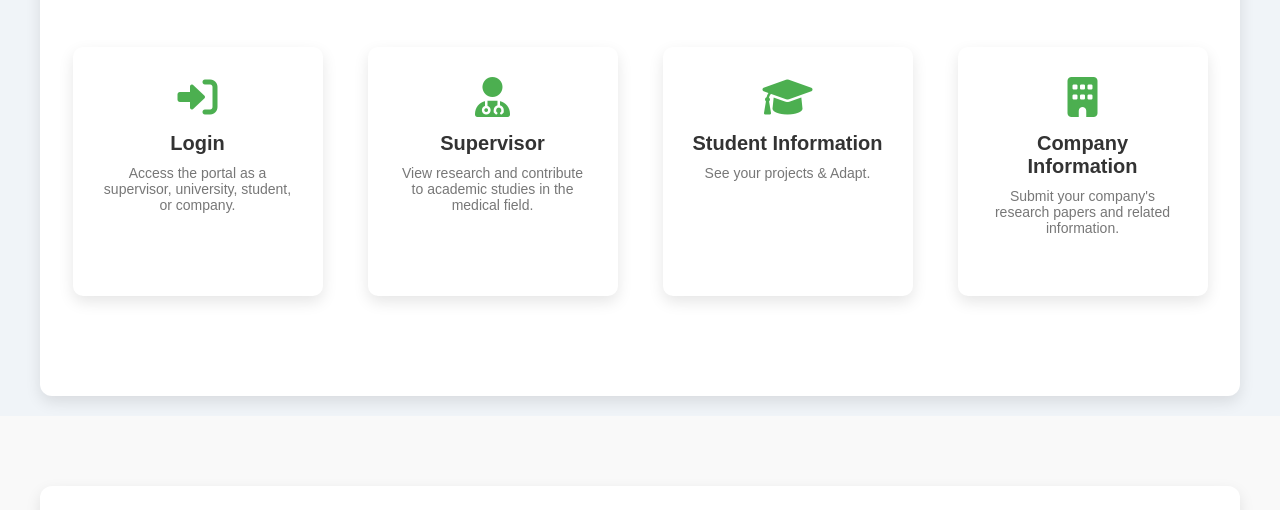
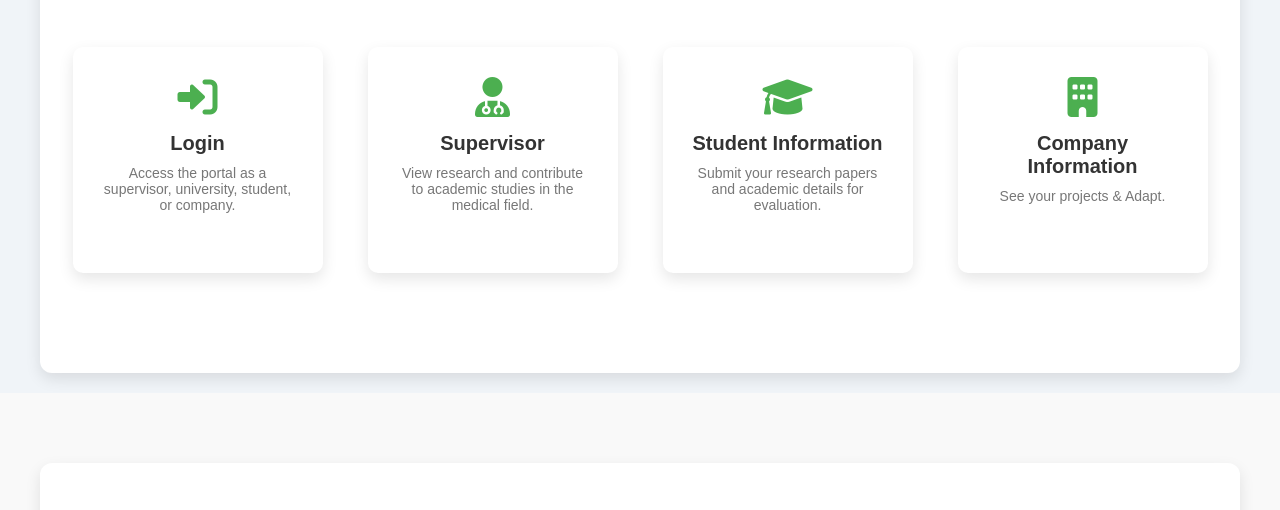
Before and after one commit to ZiadEldeep/ResearchUpload, a plain HTML site: page index.html in a window 1280 px wide. Shown: the part 245-755 px from the top of the page. Drawn offline with Linux system fonts and the light colour scheme.

Commit message:
123456789

```diff
--- a/index.html
+++ b/index.html
@@ -229,7 +229,7 @@
             <div class="service-card">
                 <i class="fas fa-graduation-cap"></i>
                 <h3>Student Information</h3>
-                <p>See your projects & Adapt.</p>
+                <p>Submit your research papers and academic details for evaluation.</p>
                 <!-- <button onclick="window.location.href='student.html'">Submit Research</button> -->
             </div>
 
@@ -237,7 +237,7 @@
             <div class="service-card">
                 <i class="fas fa-building"></i>
                 <h3>Company Information</h3>
-                <p>Submit your company's research papers and related information.</p>
+                <p>See your projects & Adapt.</p>
                 <!-- <button onclick="window.location.href='company.html'">Submit Company Info</button> -->
             </div>
         </div>
```
